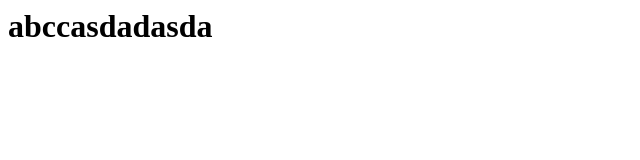
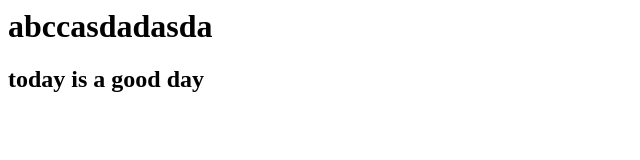
Before and after one commit to Quang-Tien/github-demo, a plain HTML site: page index.html in a window 1280 px wide. Shown: the whole page, without its empty margins (0-640 px from the left). Drawn offline with Linux system fonts and the light colour scheme.

Commit message:
updated index.html

```diff
--- a/index.html
+++ b/index.html
@@ -1 +1,2 @@
 <h1>abccasdadasda</h1>
+<h2>today is a good day</h2>
```
